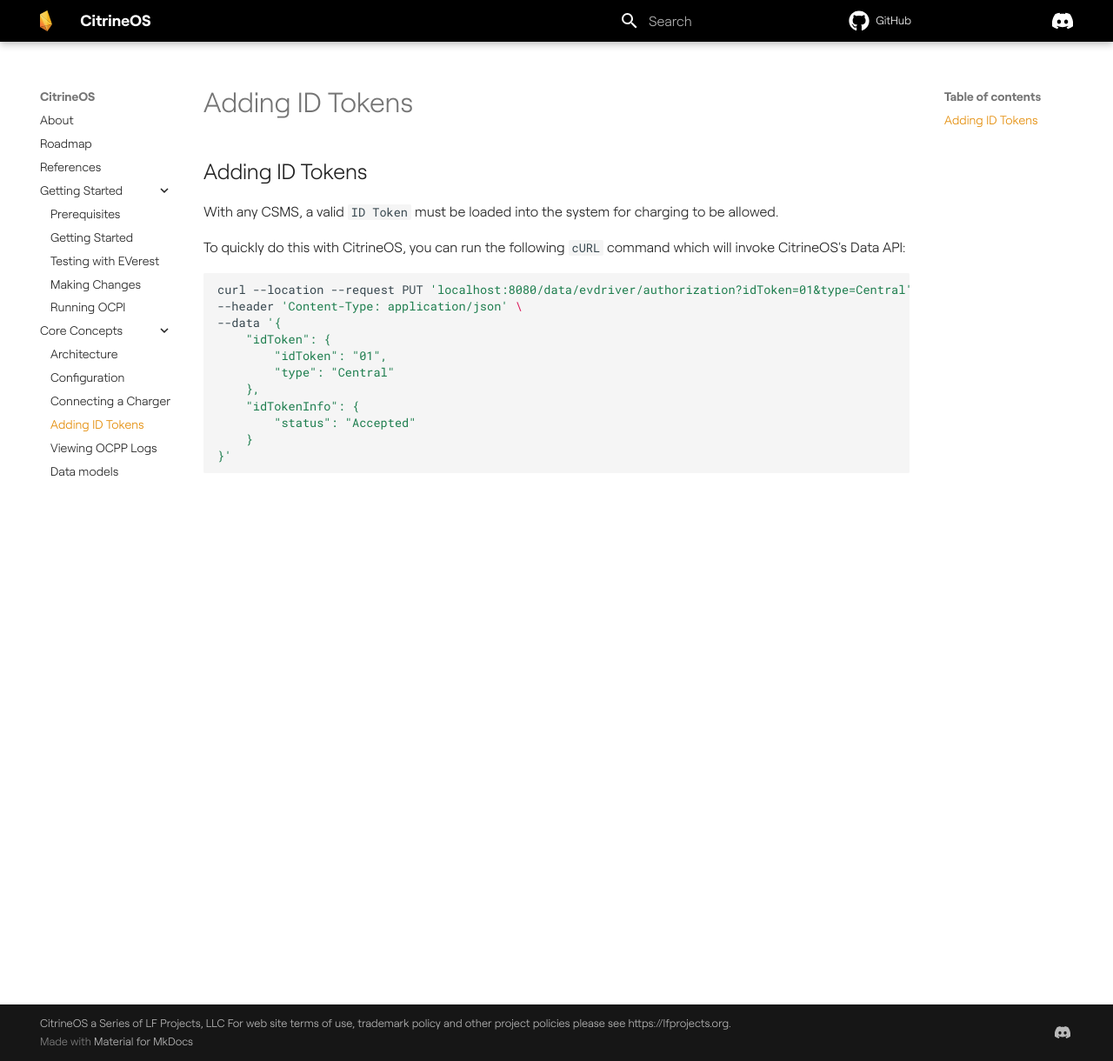
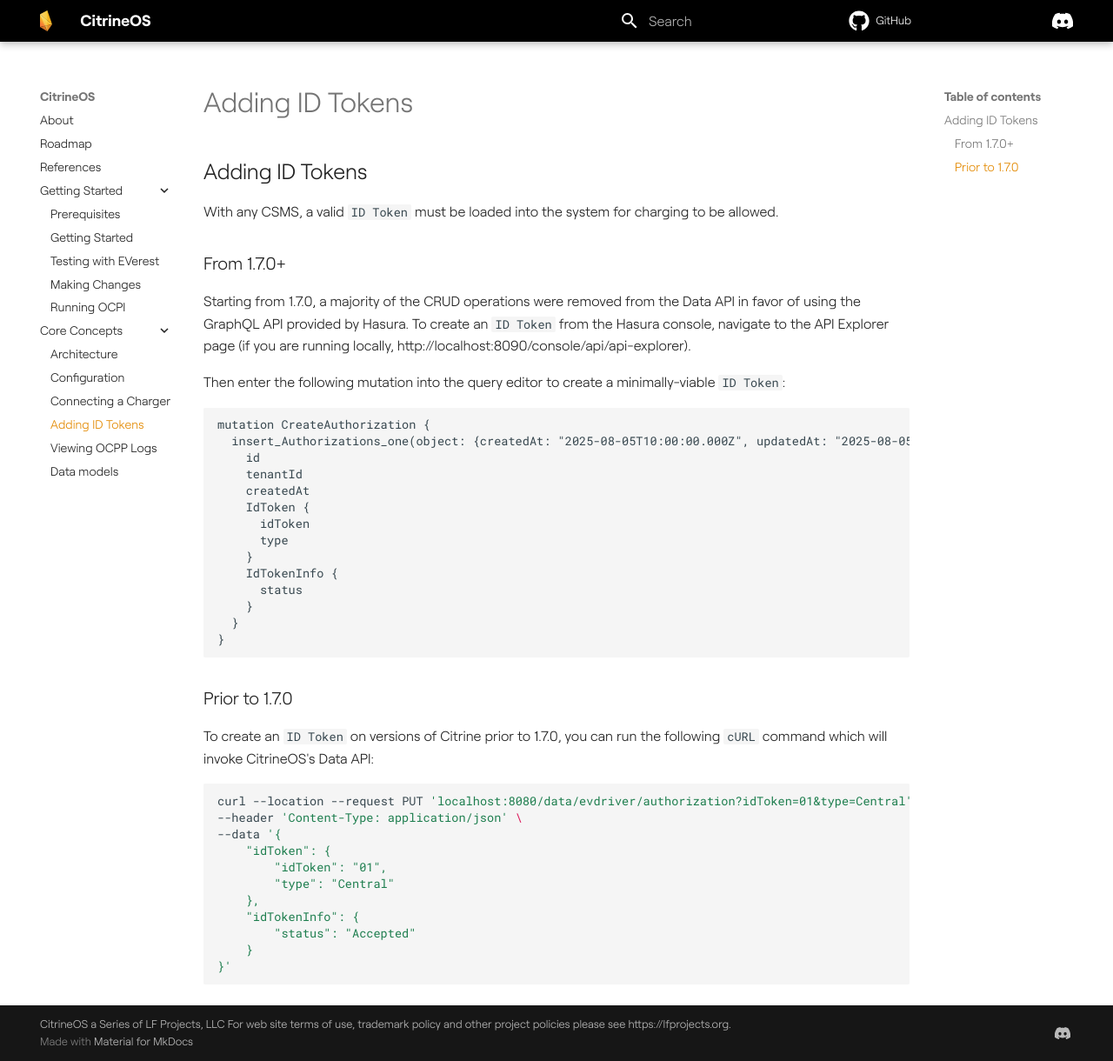
Before and after one commit to citrineos/citrineos.github.io, an MkDocs documentation site: the page built from docs/core-concepts/adding-id-tokens.md, in a window 1280 px wide and 1220 px high. Shown: the whole window at 87% size. Built offline with MkDocs 1.6.1 and Material for MkDocs 9.7.7, drawn with Linux system fonts in a browser that asks for light colours; plug-ins that fetch from the network failed and are left out; comment, search, counter and statistics services are not loaded; the version menu is left out.

Commit message:
feature: updating "Adding ID Tokens" page to include instructions for Hasura on version 1.7.0+

````diff
--- a/docs/core-concepts/adding-id-tokens.md
+++ b/docs/core-concepts/adding-id-tokens.md
@@ -6,7 +6,34 @@
 
 With any CSMS, a valid `ID Token` must be loaded into the system for charging to be allowed.
 
-To quickly do this with CitrineOS, you can run the following `cURL` command which will invoke CitrineOS's Data API:
+## From 1.7.0+
+
+Starting from 1.7.0, a majority of the CRUD operations were removed from the Data API in favor of using the GraphQL
+API provided by Hasura. To create an `ID Token` from the Hasura console, navigate to the API Explorer page (if you are running locally,
+http://localhost:8090/console/api/api-explorer).
+
+Then enter the following mutation into the query editor to create a minimally-viable `ID Token`:
+
+```
+mutation CreateAuthorization {
+  insert_Authorizations_one(object: {createdAt: "2025-08-05T10:00:00.000Z", updatedAt: "2025-08-05T10:00:00.000Z", IdTokenInfo: {data: {status: "Accepted", createdAt: "2025-08-05T10:00:00.000Z", updatedAt: "2025-08-05T10:00:00.000Z"}}, IdToken: {data: {idToken: "01", type: "Central", createdAt: "2025-08-05T10:00:00.000Z", updatedAt: "2025-08-05T10:00:00.000Z"}}}) {
+    id
+    tenantId
+    createdAt
+    IdToken {
+      idToken
+      type
+    }
+    IdTokenInfo {
+      status
+    }
+  }
+}
+```
+
+## Prior to 1.7.0
+
+To create an `ID Token` on versions of Citrine prior to 1.7.0, you can run the following `cURL` command which will invoke CitrineOS's Data API:
 
 ```bash
 curl --location --request PUT 'localhost:8080/data/evdriver/authorization?idToken=01&type=Central' \
````
